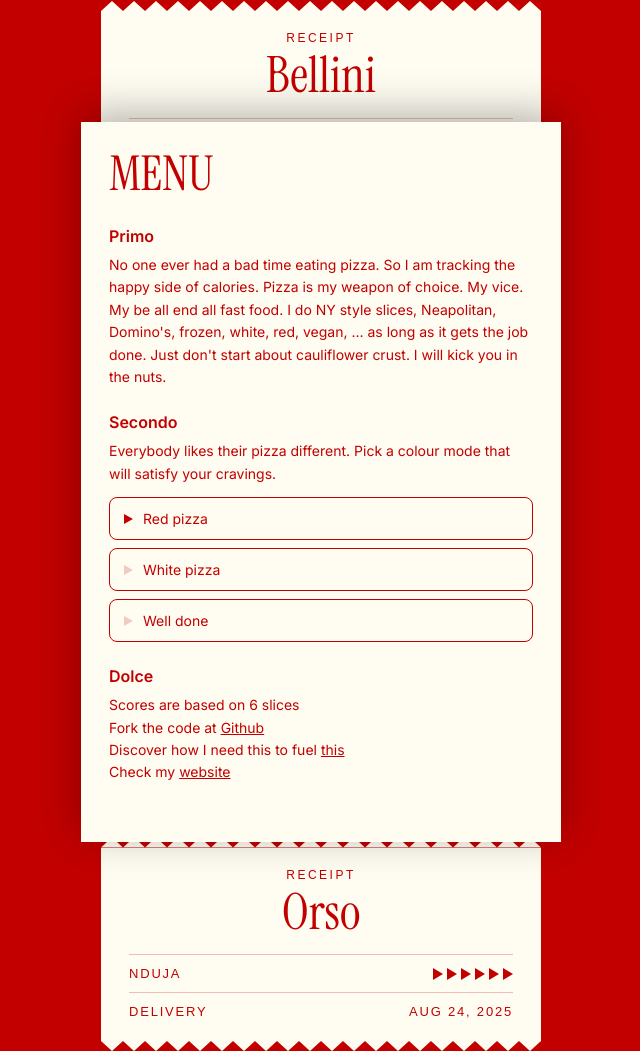
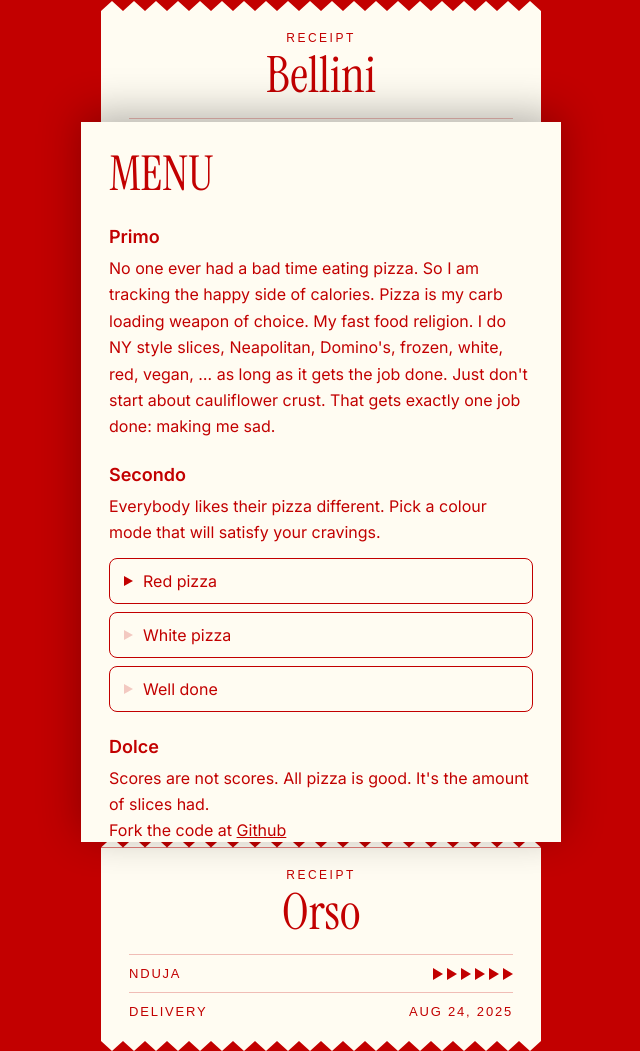
Before and after one commit to jeffry-ooo/slicelog, an Astro site: page / in a window 1280 px wide. Shown: the part 678-1729 px from the top of the page, without its empty margins (319-959 px from the left). Built offline with nearby package versions, Linux system fonts and the light colour scheme; Astro itself is replaced by a stand-in of ours; a web font is replaced by a local one.

Commit message:
Tweak menu copy, font sizes, and fix animation jitter
- Update Primo and Dolce copy in menu.md
- Bump menu body to 16px, subtitles to 18px, theme buttons to 16px
- Fix open/close animation jitter by aligning keyframe end states
  with their corresponding CSS transform values

Co-Authored-By: Claude Sonnet 4.6 <noreply@anthropic.com>

```diff
--- a/menu.md
+++ b/menu.md
@@ -1,6 +1,6 @@
 ## Primo
 
-No one ever had a bad time eating pizza. So I am tracking the happy side of calories. Pizza is my weapon of choice. My vice. My be all end all fast food. I do NY style slices, Neapolitan, Domino's, frozen, white, red, vegan, … as long as it gets the job done. Just don't start about cauliflower crust. I will kick you in the nuts.
+No one ever had a bad time eating pizza. So I am tracking the happy side of calories. Pizza is my carb loading weapon of choice. My fast food religion. I do NY style slices, Neapolitan, Domino's, frozen, white, red, vegan, … as long as it gets the job done. Just don't start about cauliflower crust. That gets exactly one job done: making me sad.
 
 ## Secondo
 
@@ -8,7 +8,7 @@ Everybody likes their pizza different. Pick a colour mode that will satisfy your
 
 ## Dolce
 
-Scores are based on 6 slices
-Fork the code at [Github](https://github.com/jeffry-ooo/pizzalog)
+Scores are not scores. All pizza is good. It's the amount of slices had.
+Fork the code at [Github](https://github.com/jeffry-ooo/slicelog)
 Discover how I need this to fuel [this](https://jeffry.ooo/running)
 Check my [website](https://jeffry.ooo)
--- a/src/pages/index.astro
+++ b/src/pages/index.astro
@@ -254,17 +254,17 @@ function mdToHtml(text: string): string {
         opacity: 0.6;
       }
       to {
-        transform: translateX(-50%) translateY(0) perspective(900px) rotateX(0deg) scale(1);
+        transform: translateX(-50%) translateY(0);
         opacity: 1;
       }
     }
     @keyframes menuDismiss {
       from {
-        transform: translateX(-50%) translateY(0) perspective(900px) rotateX(0deg) scale(1);
+        transform: translateX(-50%) translateY(0);
         opacity: 1;
       }
       to {
-        transform: translateX(-50%) translateY(110%) perspective(900px) rotateX(12deg) scale(0.96);
+        transform: translateX(-50%) translateY(100%) perspective(900px) rotateX(12deg) scale(0.96);
         opacity: 0.6;
       }
     }
@@ -303,14 +303,14 @@ function mdToHtml(text: string): string {
     .menu-section-title {
       font-family: 'Inter', sans-serif;
       font-weight: 600;
-      font-size: 16px;
+      font-size: 18px;
       color: var(--ink);
       margin-bottom: 8px;
     }
     .menu-section-body {
       font-family: 'Inter', sans-serif;
-      font-size: 14px;
-      line-height: 1.6;
+      font-size: 16px;
+      line-height: 1.65;
       color: var(--ink);
     }
     .menu-section-body a { color: var(--ink); }
@@ -327,7 +327,7 @@ function mdToHtml(text: string): string {
       background: none;
       cursor: pointer;
       font-family: 'Inter', sans-serif;
-      font-size: 14px;
+      font-size: 16px;
       color: var(--ink);
       text-align: left;
       -webkit-tap-highlight-color: transparent;
```
